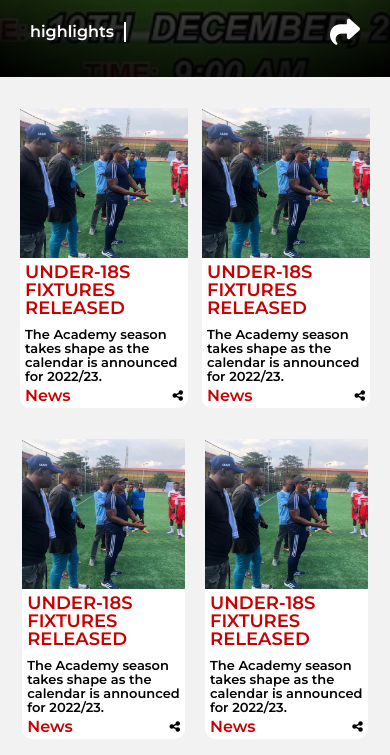
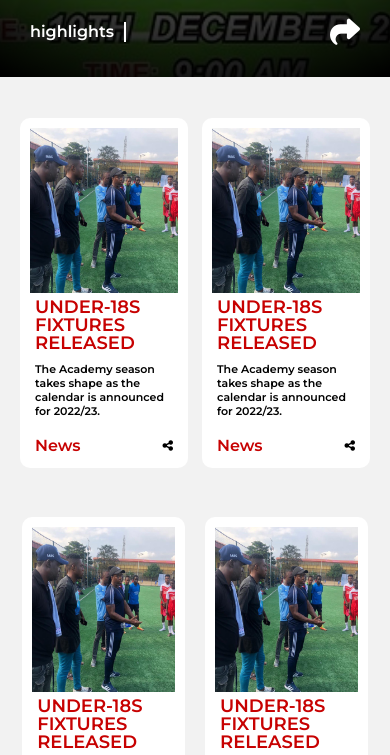
Before and after one commit to EbukaNweje/-EbukaNweje-Klassisch-Football-Academy, a website: page index.html in a window 390 px wide. Shown: the part 725-1480 px from the top of the page. Drawn offline with Linux system fonts and the light colour scheme; files whose address does not match are found by name.

Commit message:
CorrectionNew

```diff
--- a/css/mobile.css
+++ b/css/mobile.css
@@ -75,7 +75,7 @@
 
   .NewsPage {
     width: 100%;
-    height: 1000px;
+    height: 1200px;
     display: flex;
     align-items: center;
     margin-bottom: 0;
@@ -92,10 +92,11 @@
   }
 
   .News1Card {
-    height: 300px;
+    height: 350px;
     width: 48%;
     display: flex;
     flex-direction: column;
+    padding: 10px;
   }
 
   .Cardphoto {
@@ -116,7 +117,7 @@
   }
 
   .CardText1 span {
-    font-size: 13px;
+    font-size: 11px;
     line-height: 14px;
     margin-top: 10px;
     font-weight: bold;
@@ -141,9 +142,10 @@
 
   .News2Card {
     width: 44%;
-    height: 300px;
+    height: 350px;
     margin-bottom: 0;
     margin-top: 0;
+    padding: 10px;
   }
 
   .News2Cardphoto {
@@ -164,7 +166,8 @@
   }
 
   .News2CardText1 span {
-    font-size: 13px;
+    width: 100%;
+    font-size: 11px;
     line-height: 14px;
     margin-top: 10px;
     font-weight: bold;
```
Also changed, not shown: Gallary.html (+2 -1 lines), Shop.html (+3 -1 lines), fixture.html (+1 -0 lines), css/NewsPop.css (line endings or trailing spaces).
